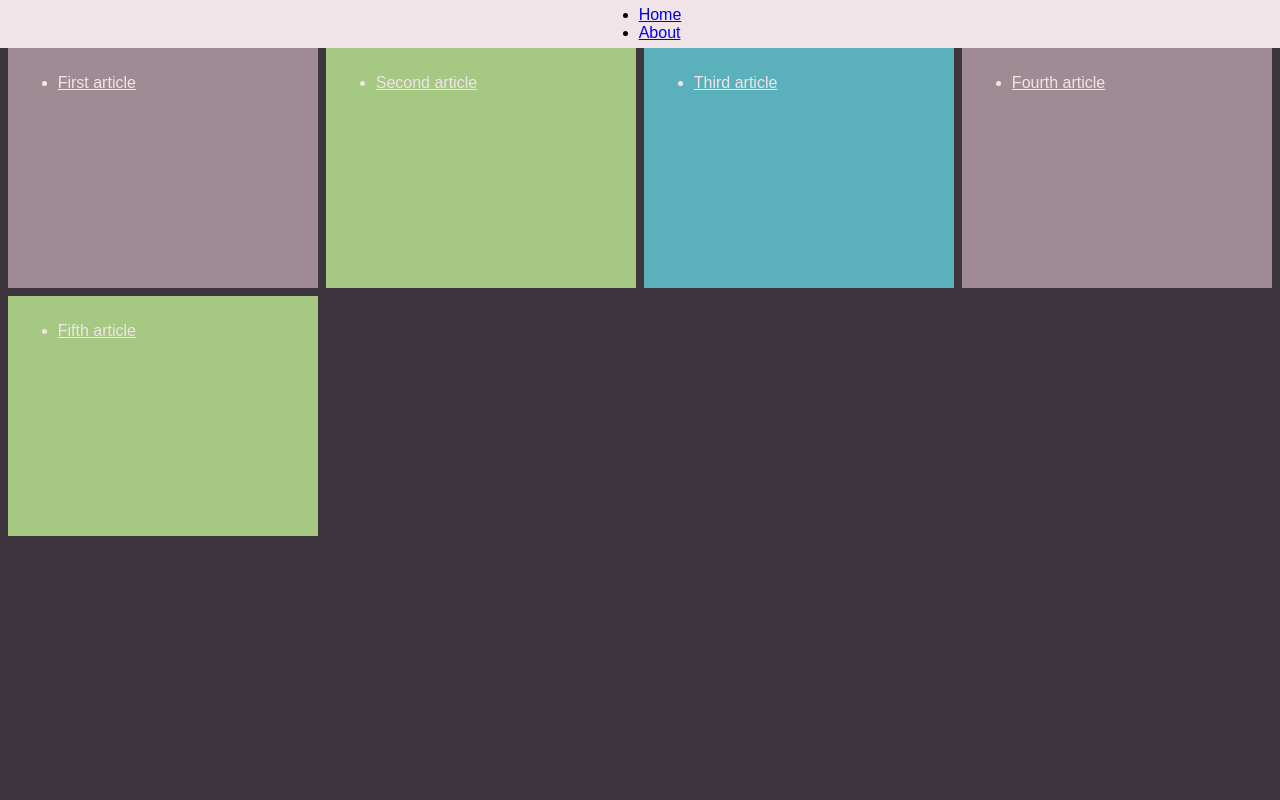
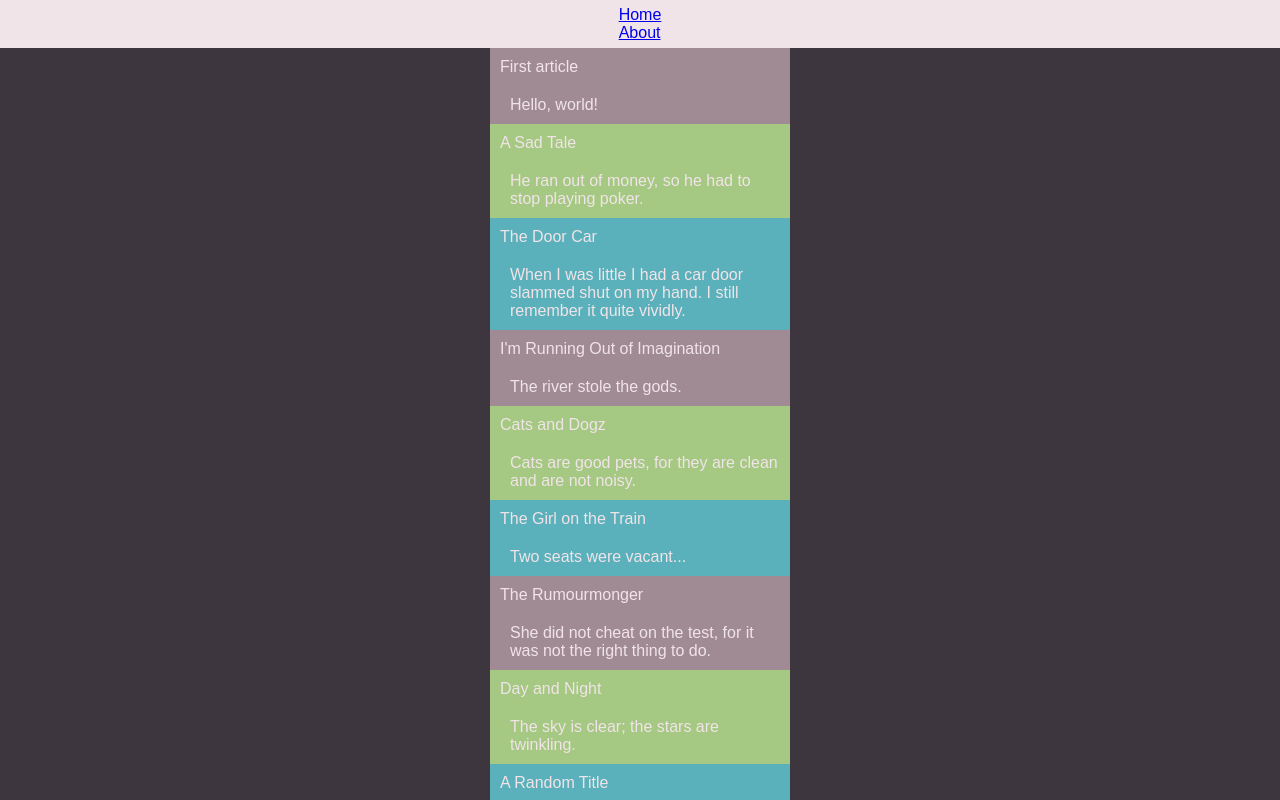
Before and after one commit to jdgillespie91/dot-blog, a React (Create React App) app: page / in a window 1280 px wide. Shown: the top 800 px of the page. Built offline with nearby package versions, Linux system fonts and the light colour scheme.

Commit message:
<Jake> Move to single column of cards

```diff
--- a/src/App.css
+++ b/src/App.css
@@ -1,7 +1,3 @@
-* {
-  -webkit-box-sizing: border-box;
-}
-
 body {
   background-color: #3E363F;
 }
@@ -12,41 +8,63 @@ body {
 
   display: flex;
   align-items: center;
-  justify-content: center;
+  justify-content: space-around;
 
   margin: 0 auto;
+
+  /*!* Tasty shadow *!*/
+  /*box-shadow: 0px 3px 3px #000000;*/
 }
 
 .Board {
   display: flex;
+  flex-direction: column;
   flex-wrap: wrap;
-
-  height: 30vh;
+  justify-content: flex-start;
+  align-items: center;
+  align-content: stretch;
 }
 
 .Card {
+  /* Layout */
+  flex-grow: 1;
+  flex-shrink: 1;
+  flex-basis: 0;
+
+  /* Size */
+  width: 300px;
+
+  /* Content */
+  text-decoration: none;
+
+  /*!* Tasty shadow *!*/
+  /*margin: 10px;*/
+  /*box-shadow: 2px 3px 3px #000000;*/
+}
+
+.CardTitle {
+  color: #F1E4E8;
+  text-align: left;
+
   padding: 10px;
+}
 
-  /* 4 * width + 5 * margin = 100% */
-  /* margin-bottom should match margin-left */
-  width: 24.25%;
-  height: 100%;
-  margin-left: 0.6%;
-  margin-bottom: 0.6%;
+.CardSummary {
+  color: #F1E4E8;
+  text-align: left;
+
+  padding: 10px 10px 10px 20px;
 }
 
 .Card:nth-of-type(3n) {
-  color: #F1E4E8;
   background: #5AB1BB;
 }
 
 .Card:nth-of-type(3n+1) {
-  color: #F1E4E8;
   background: #A08B94;
 }
 
 .Card:nth-of-type(3n+2) {
-  color: #F1E4E8;
   background: #A5C882;
 }
 
--- a/src/App.js
+++ b/src/App.js
@@ -16,35 +16,78 @@ const article = ({match}) => (
   </div>
 );
 
-const home = () => (
-  <div className="Board">
-    <Link to="/articles/first-article" className="Card">
-      <ul>
-        <li>First article</li>
-      </ul>
-    </Link>
-    <Link to="/articles/second-article" className="Card">
-      <ul>
-        <li>Second article</li>
-      </ul>
-    </Link>
-    <Link to="/articles/third-article" className="Card">
-      <ul>
-        <li>Third article</li>
-      </ul>
-    </Link>
-    <Link to="/articles/fourth-article" className="Card">
-      <ul>
-        <li>Fourth article</li>
-      </ul>
-    </Link>
-    <Link to="/articles/fifth-article" className="Card">
-      <ul>
-        <li>Fifth article</li>
-      </ul>
-    </Link>
-  </div>
-);
+const home = () => {
+  const articles = [
+    {
+      link: "/articles/first-article",
+      title: "First article",
+      summary: "Hello, world!"
+    },
+    {
+      link: "/articles/a-sad-tale",
+      title: "A Sad Tale",
+      summary: "He ran out of money, so he had to stop playing poker."
+    },
+    {
+      link: "/articles/the-door-car",
+      title: "The Door Car",
+      summary: "When I was little I had a car door slammed shut on my hand. I still remember it quite vividly."
+    },
+    {
+      link: "/articles/running-out-of-imagination",
+      title: "I'm Running Out of Imagination",
+      summary: "The river stole the gods."
+    },
+    {
+      link: "/articles/cats-and-dogz",
+      title: "Cats and Dogz",
+      summary: "Cats are good pets, for they are clean and are not noisy."
+    },
+    {
+      link: "/articles/the-girl-on-the-train",
+      title: "The Girl on the Train",
+      summary: "Two seats were vacant..."
+    },
+    {
+      link: "/articles/the-rumourmonger",
+      title: "The Rumourmonger",
+      summary: "She did not cheat on the test, for it was not the right thing to do."
+    },
+    {
+      link: "/articles/day-and-night",
+      title: "Day and Night",
+      summary: "The sky is clear; the stars are twinkling."
+    },
+    {
+      link: "/articles/a-random-title",
+      title: "A Random Title",
+      summary: "The clock within this blog and the clock on my laptop are 1 hour different from each other."
+    },
+    {
+      link: "/articles/a-strangely-long-article-title",
+      title: "A Strangely Long Article Title... Maybe It's Too Long",
+      summary: "The lake is a long way from here."
+    },
+    {
+      link: "/articles/third-article",
+      title: "Ports and Adapters",
+      summary: "Last Friday in three week’s time I saw a spotted striped blue worm shake hands with a legless lizard."
+    }
+  ];
+
+  return (
+    <div className="Board">
+      {articles.map(a => {
+        return (
+          <Link to={a.link} className="Card">
+            <div className="CardTitle">{a.title}</div>
+            <div className="CardSummary">{a.summary}</div>
+          </Link>
+        )
+      })}
+    </div>
+  )
+};
 
 const about = () => (
   <div className="About">
@@ -59,10 +102,10 @@ const app = () => (
   <Router>
     <div>
       <div className="Header">
-        <ul>
-          <li><Link to="/">Home</Link></li>
-          <li><Link to="/about">About</Link></li>
-        </ul>
+        <div>
+          <Link to="/">Home</Link><br/>
+          <Link to="/about">About</Link>
+        </div>
       </div>
 
       <Route exact path="/" component={home}/>
```
